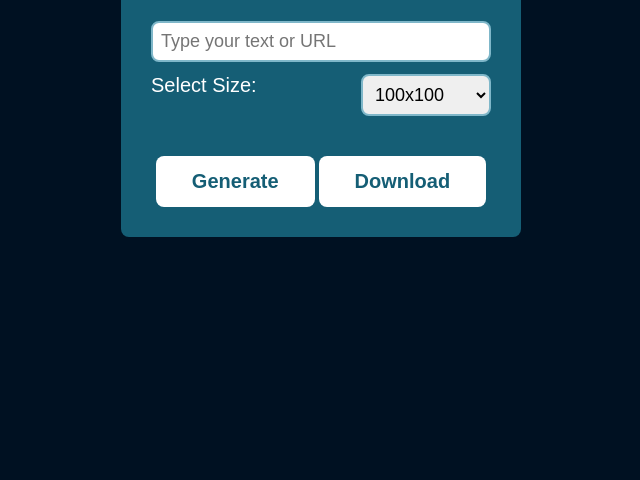
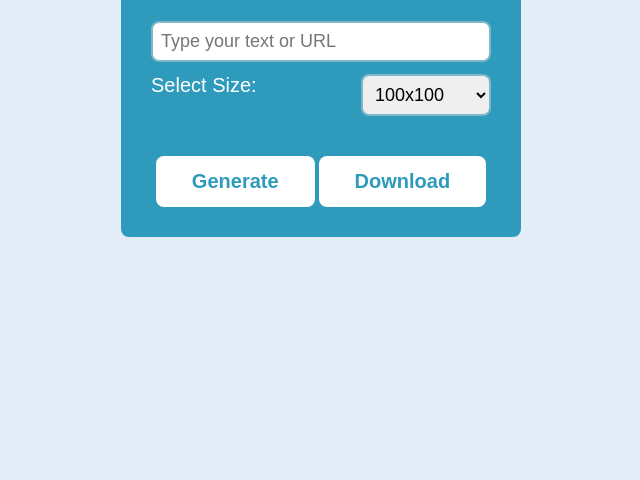
Before and after one commit to newmayana/1stQRCodeGenerator, a plain HTML site: page index.html in a window 1280 px wide. Shown: the part 320-800 px from the top of the page, without its empty margins (319-959 px from the left). Drawn offline with Linux system fonts and the light colour scheme.

Commit message:
edited the color and added a favicon

```diff
--- a/index.html
+++ b/index.html
@@ -5,6 +5,8 @@
     <meta http-equiv="X-UA-Compatible" content="IE=edge">
     <meta name="viewport" content="width=device-width, initial-scale=1.0">
     <link rel="stylesheet" href="style.css">
+    <link rel="icon" type="image/x-icon" href="/QR_icon.svg.png">
+
     <title>QR Code Generator | Code Traversal</title>
 </head>
 <body>
--- a/style.css
+++ b/style.css
@@ -1,6 +1,6 @@
 :root{
-    --bcg-color: #001122;
-    --primary-color: #155e75;
+    --bcg-color: #e2edf7;
+    --primary-color: #2e9bbc;
     --border-radius: 8px;
     --secondary-color: #fff;
     --border-color: #7fb7c9;
@@ -9,7 +9,7 @@
     margin: 0;
     padding: 0;
     box-sizing: border-box;
-    font-family: sans-serif;
+    font-family:Arial, Helvetica, sans-serif;
 }
 
 body{
```
Also changed, not shown: QR_icon.svg.png (added).
